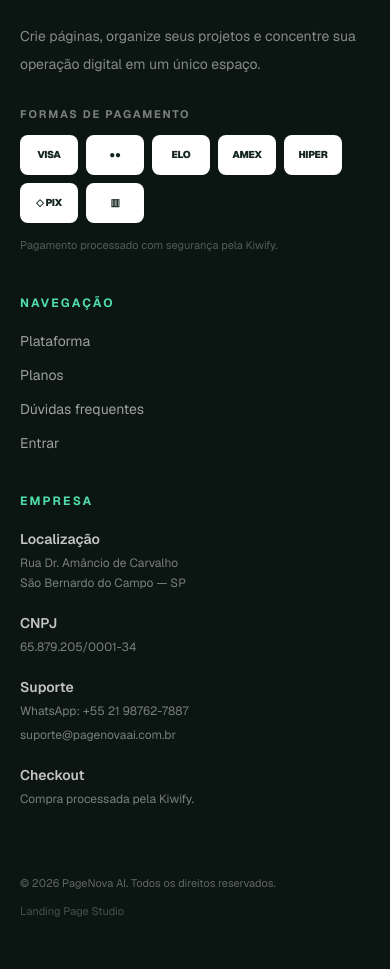
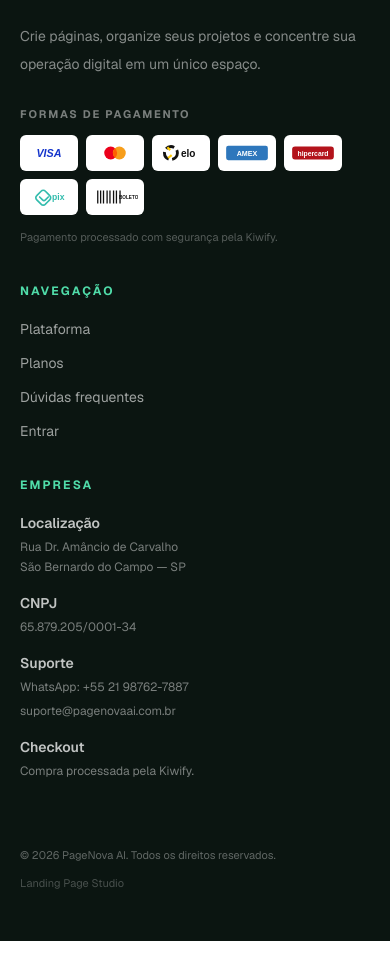
Before and after one commit to dramaflix2026-stack/pagenova-ai, a Next.js app in the folder frontend/: page / in a window 390 px wide. Shown: the part 9480-10449 px from the top of the page. After the commit the page ends 10421 px from the top, so only its background shows below. Built offline with nearby package versions, Linux system fonts and the light colour scheme.

Commit message:
Polish mobile footer alignment and payment logos

```diff
--- a/frontend/src/app/page.tsx
+++ b/frontend/src/app/page.tsx
@@ -1,5 +1,6 @@
 import { PageNovaLandingMotion, PageNovaVideoShowcase } from "@/components/pagenova-landing-motion";
 import Link from "next/link";
+import { PAYMENT_BRANDS, PaymentBrand } from "@/components/payment-brands";
 
 const plans = [
   {
@@ -454,7 +455,7 @@ export default function Home() {
 
       <footer className="pn-landing-footer border-t border-white/10 bg-[#0b1511] text-white">
         <div className="mx-auto w-full max-w-7xl px-5 py-12 md:px-8 lg:py-16">
-          <div className="grid gap-10 md:grid-cols-2 lg:grid-cols-[1.25fr_.65fr_1fr] lg:gap-14">
+          <div className="grid gap-9 text-left md:grid-cols-2 lg:grid-cols-[1.25fr_.65fr_1fr] lg:gap-14">
             <div className="min-w-0">
               <Brand />
               <p className="mt-5 max-w-[390px] text-sm leading-7 text-white/50">
@@ -464,25 +465,8 @@ export default function Home() {
                 <p className="text-[11px] font-bold uppercase tracking-[.16em] text-white/45">
                   Formas de pagamento
                 </p>
-                <div className="mt-3 flex flex-wrap gap-2" aria-label="Formas de pagamento aceitas">
-                  {[
-                    ["Visa", "VISA"],
-                    ["Mastercard", "●●"],
-                    ["Elo", "ELO"],
-                    ["American Express", "AMEX"],
-                    ["Hipercard", "HIPER"],
-                    ["Pix", "◇ PIX"],
-                    ["Boleto", "▥"],
-                  ].map(([label, mark]) => (
-                    <span
-                      key={label}
-                      title={label}
-                      aria-label={label}
-                      className="flex h-10 min-w-[58px] items-center justify-center rounded-lg border border-white/10 bg-white px-2.5 text-[10px] font-black tracking-tight text-[#14251d] shadow-sm"
-                    >
-                      {mark}
-                    </span>
-                  ))}
+                <div className="mt-3 flex flex-wrap items-center gap-2" aria-label="Formas de pagamento aceitas">
+                  {PAYMENT_BRANDS.map((brand) => <PaymentBrand key={brand} brand={brand} />)}
                 </div>
                 <p className="mt-3 text-[11px] leading-5 text-white/30">
                   Pagamento processado com segurança pela Kiwify.
@@ -491,7 +475,7 @@ export default function Home() {
             </div>
 
             <div className="min-w-0">
-              <p className="text-xs font-bold uppercase tracking-[.18em] text-[#50dca9]">Navegação</p>
+              <p className="text-left text-xs font-bold uppercase tracking-[.18em] text-[#50dca9]">Navegação</p>
               <nav className="mt-5 flex flex-col items-start gap-3.5 text-sm text-white/60" aria-label="Rodapé">
                 <a href="#plataforma" className="transition hover:text-white">Plataforma</a>
                 <a href="#planos" className="transition hover:text-white">Planos</a>
@@ -501,8 +485,8 @@ export default function Home() {
             </div>
 
             <div className="min-w-0">
-              <p className="text-xs font-bold uppercase tracking-[.18em] text-[#50dca9]">Empresa</p>
-              <div className="mt-5 grid gap-5">
+              <p className="text-left text-xs font-bold uppercase tracking-[.18em] text-[#50dca9]">Empresa</p>
+              <div className="mt-5 grid gap-4 text-left">
                 <div>
                   <p className="text-sm font-semibold text-white/75">Localização</p>
                   <p className="mt-1 max-w-[310px] text-xs leading-5 text-white/45">
```
